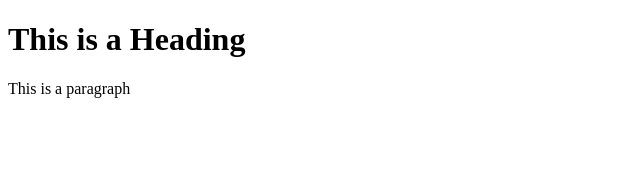
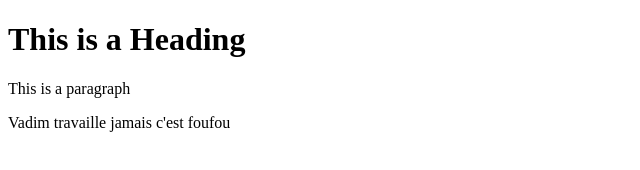
Before and after one commit to Jijyx/TP_3, a plain HTML site: page index.html in a window 1280 px wide. Shown: the whole page, without its empty margins (0-640 px from the left). Drawn offline with Linux system fonts and the light colour scheme.

Commit message:
Modif Eva en collaboration avec Johan

```diff
--- a/index.html
+++ b/index.html
@@ -6,5 +6,6 @@
 <body>
     <h1>This is a Heading</h1>
     <p>This is a paragraph</p>
+    <p>Vadim travaille jamais c'est foufou</p>
 </body>
 </html>
```
